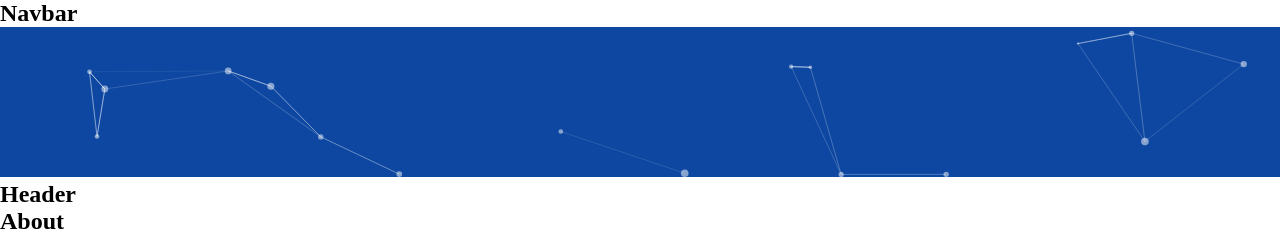
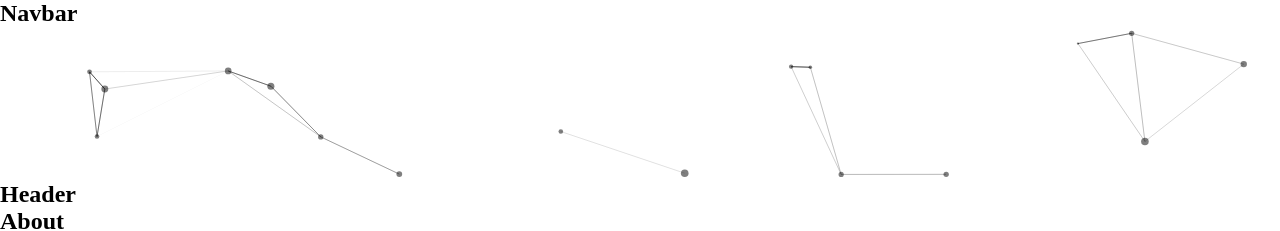
Before and after one commit to ercsssn/personal-website, a React (Create React App) app: page / in a window 1280 px wide. Shown: the top 231 px of the page. Built offline with nearby package versions, Linux system fonts and the light colour scheme.

Commit message:
Invert particle color and change mode

```diff
--- a/src/sections/hero/particles/Particles.jsx
+++ b/src/sections/hero/particles/Particles.jsx
@@ -24,7 +24,7 @@ const Particle = () => {
         {
             background: {
                 color: {
-                    value: "#0d47a1",
+                    value: "#fff",
                 },
             },
             fpsLimit: 120,
@@ -32,11 +32,11 @@ const Particle = () => {
                 events: {
                     onClick: {
                         enable: true,
-                        mode: "push",
+                        mode: "repulse",
                     },
                     onHover: {
                         enable: true,
-                        mode: "repulse",
+                        mode: "grab",
                     },
                     resize: true,
                 },
@@ -52,10 +52,10 @@ const Particle = () => {
             },
             particles: {
                 color: {
-                    value: "#ffffff",
+                    value: "#000",
                 },
                 links: {
-                    color: "#ffffff",
+                    color: "#000",
                     distance: 150,
                     enable: true,
                     opacity: 0.5,
@@ -92,7 +92,10 @@ const Particle = () => {
                 },
             },
             detectRetina: true,
-            fullScreen: { enable: false },
+            fullScreen: {
+                enable: false,
+                zIndex: -1
+             },
 
         }
     }
```
